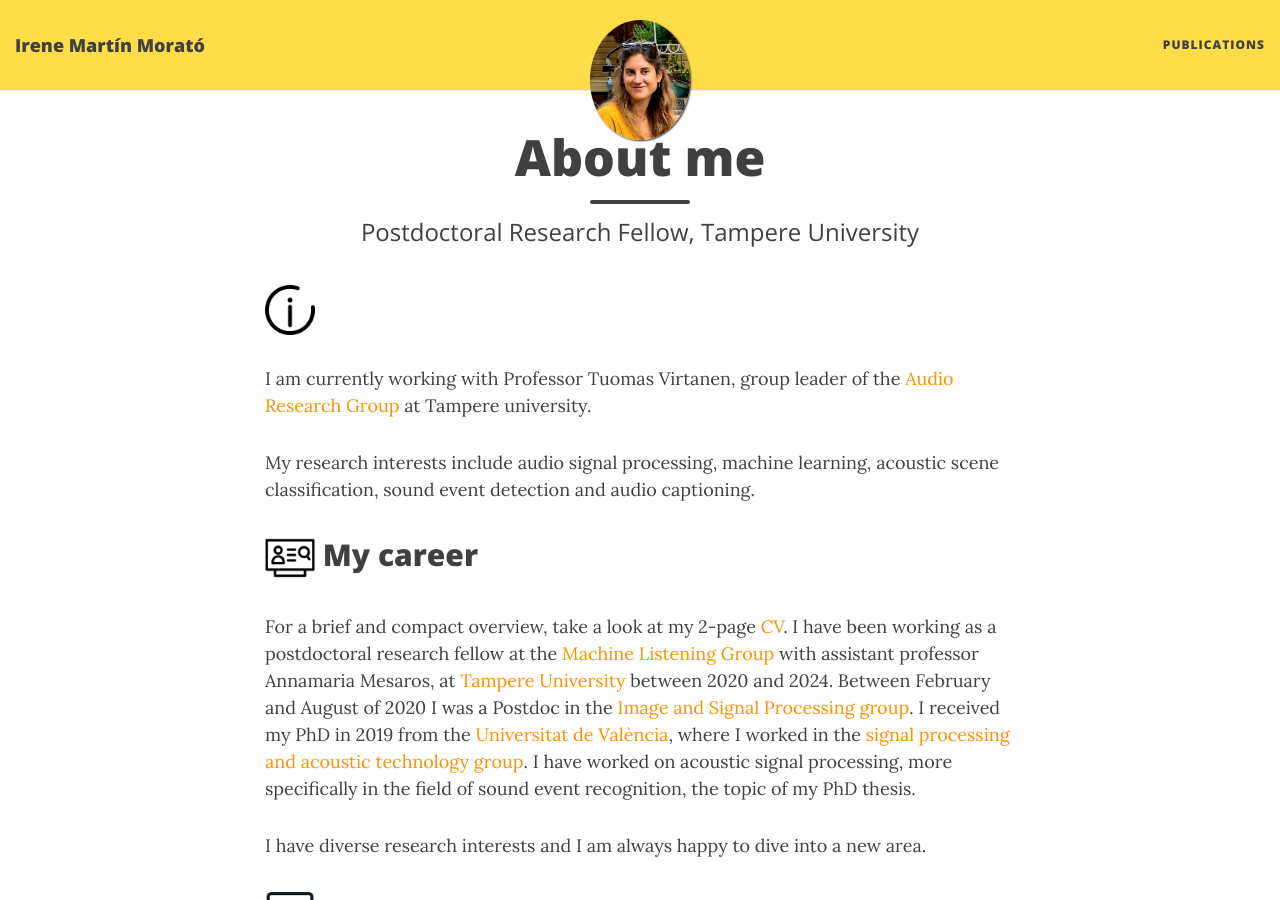
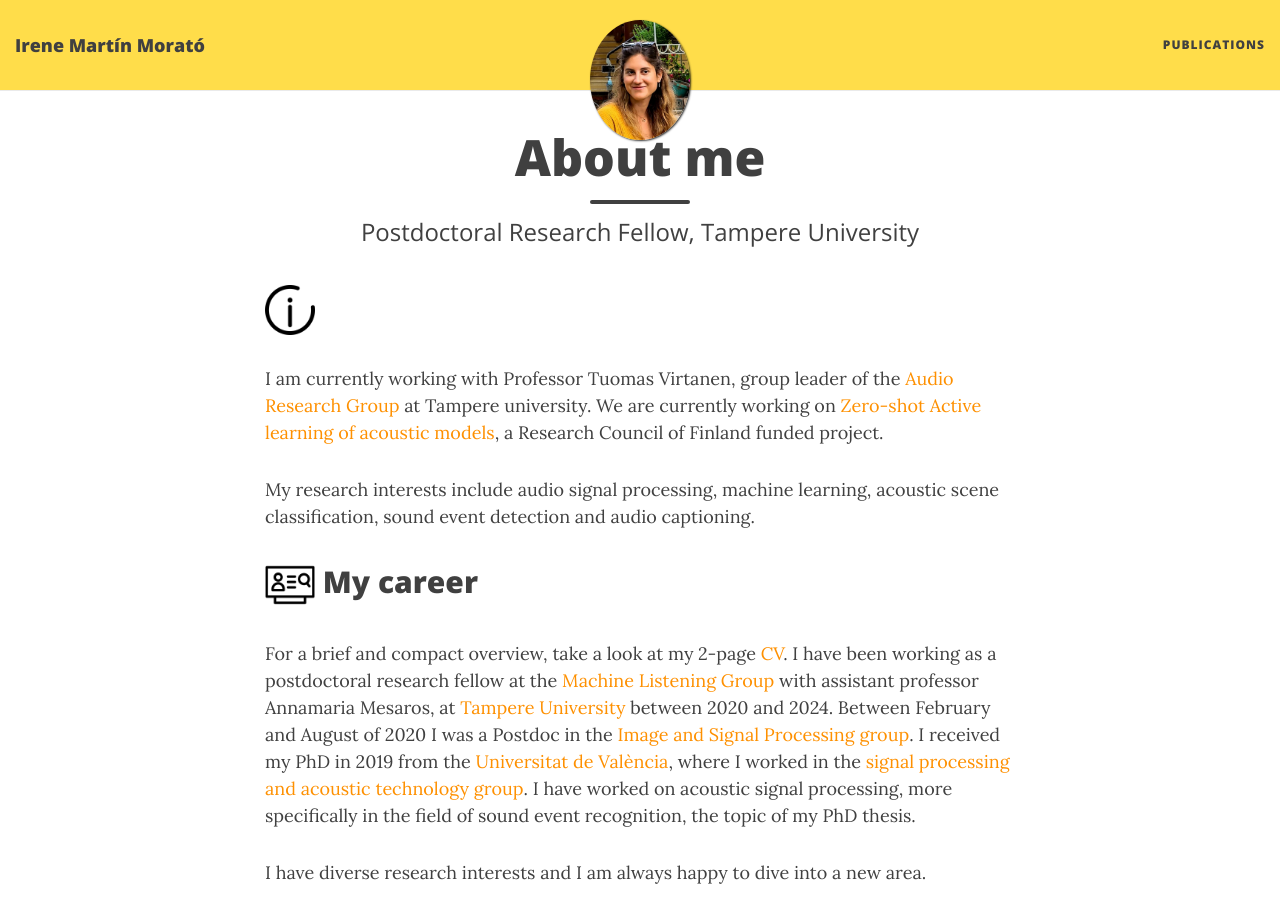
Before and after one commit to marmoi/marmoi.github.io, a Jekyll site: the page built from index.md, in a window 1280 px wide and 900 px high. Built offline with Jekyll 4.4.1, drawn with Linux system fonts in a browser that asks for light colours; nearby versions of some CDN libraries; comment, search, counter and statistics services are not loaded.

Commit message:
Update index.md
update project info

```diff
--- a/index.md
+++ b/index.md
@@ -5,7 +5,7 @@ subtitle: Postdoctoral Research Fellow, Tampere University
 ---
 
 ## <img src="../img/about_me.png" height="50px">
-I am currently working with Professor Tuomas Virtanen, group leader of the [Audio Research Group](https://webpages.tuni.fi/arg/) at Tampere university.
+I am currently working with Professor Tuomas Virtanen, group leader of the [Audio Research Group](https://webpages.tuni.fi/arg/) at Tampere university. We are currently working on [Zero-shot Active learning of acoustic models](https://research.fi/en/results/funding/34426), a Research Council of Finland funded project.
 
 My research interests include audio signal processing, machine learning, acoustic scene classification, sound event detection and audio captioning.
 
```
